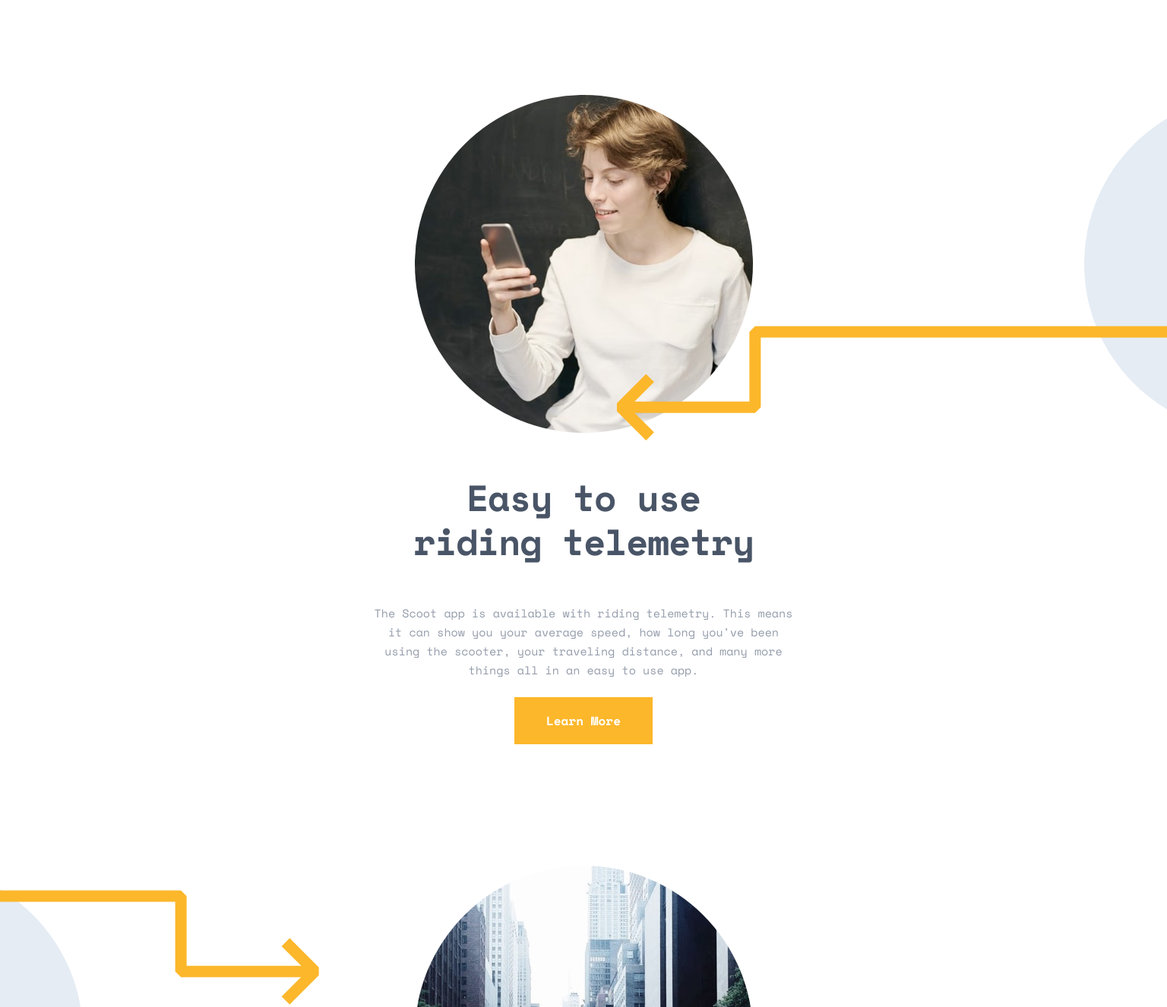
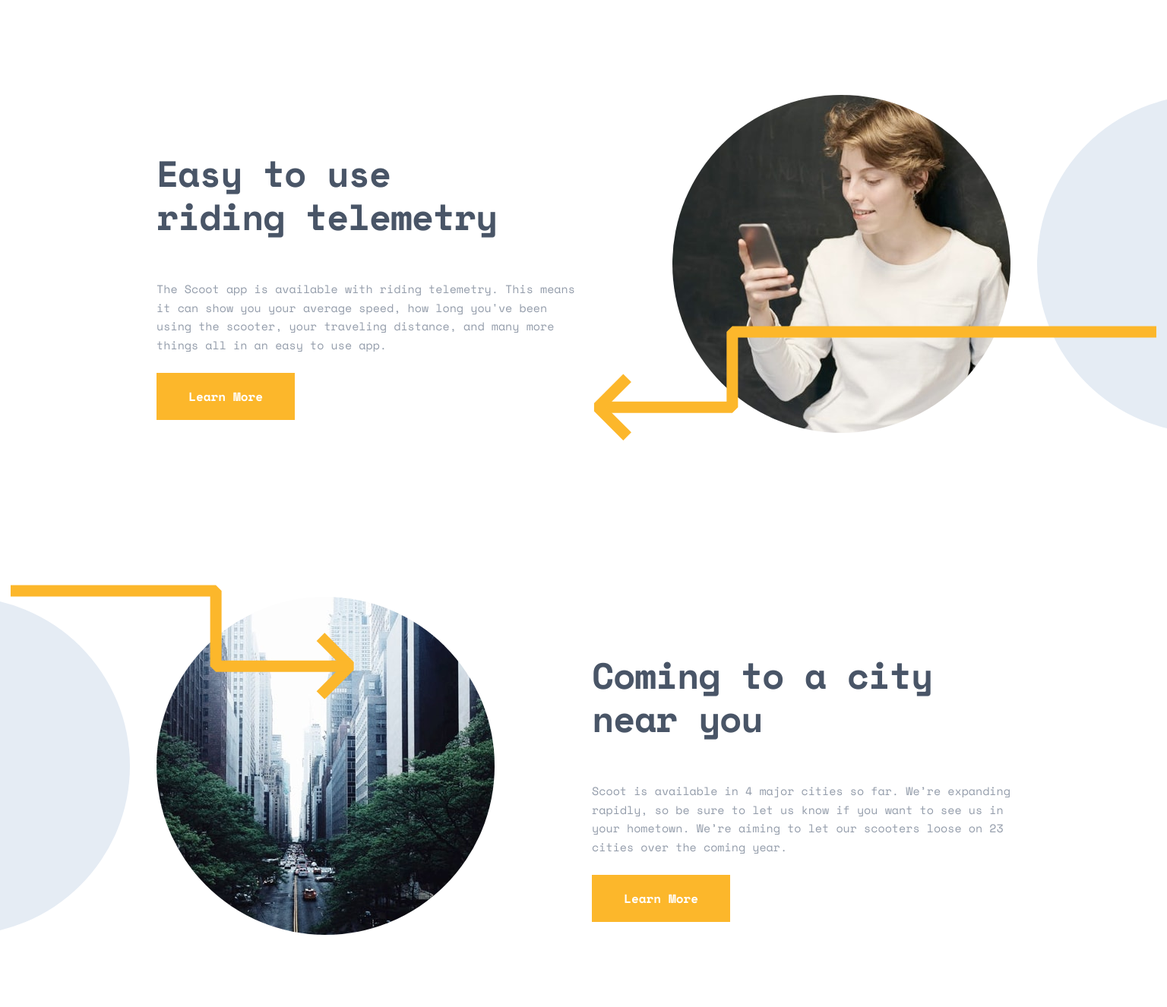
Before and after one commit to jonmc89/scoot-multi-page-website, a plain HTML site: page index.html in a window 1536 px wide. Shown: the part 1184-2510 px from the top of the page at 76% size. Drawn offline with Linux system fonts and the light colour scheme.

Commit message:
style: :lipstick: features two section
added desktop view

```diff
--- a/styles.css
+++ b/styles.css
@@ -791,4 +791,57 @@
     width: 64rem;
     height: 1rem;
   }
+
+  .features-section-two {
+    align-items: center;
+  }
+
+  .feature-item-two-text-wrapper {
+    align-items: flex-start;
+  }
+
+  .feature-item-two-text,
+  .feature-item-title {
+    text-align: left;
+  }
+  .feature-one,
+  .feature-two,
+  .feature-three {
+    gap: 8rem;
+  }
+
+  .feature-one {
+    flex-direction: row-reverse;
+  }
+
+  .feature-two {
+    flex-direction: row;
+  }
+
+  .feature-three {
+    flex-direction: row-reverse;
+  }
+
+  .feature-two-arrow-left {
+    right: -12rem;
+  }
+
+  .circle-one,
+  .circle-three {
+    right: -30rem;
+  }
+
+  .circle-two {
+    left: -30rem;
+  }
+
+  .feature-two-arrow-right {
+    top: -1rem;
+    left: -12rem;
+  }
+
+  .feature-item-three-arrow {
+    top: 5rem;
+    left: 57rem;
+  }
 }
```
